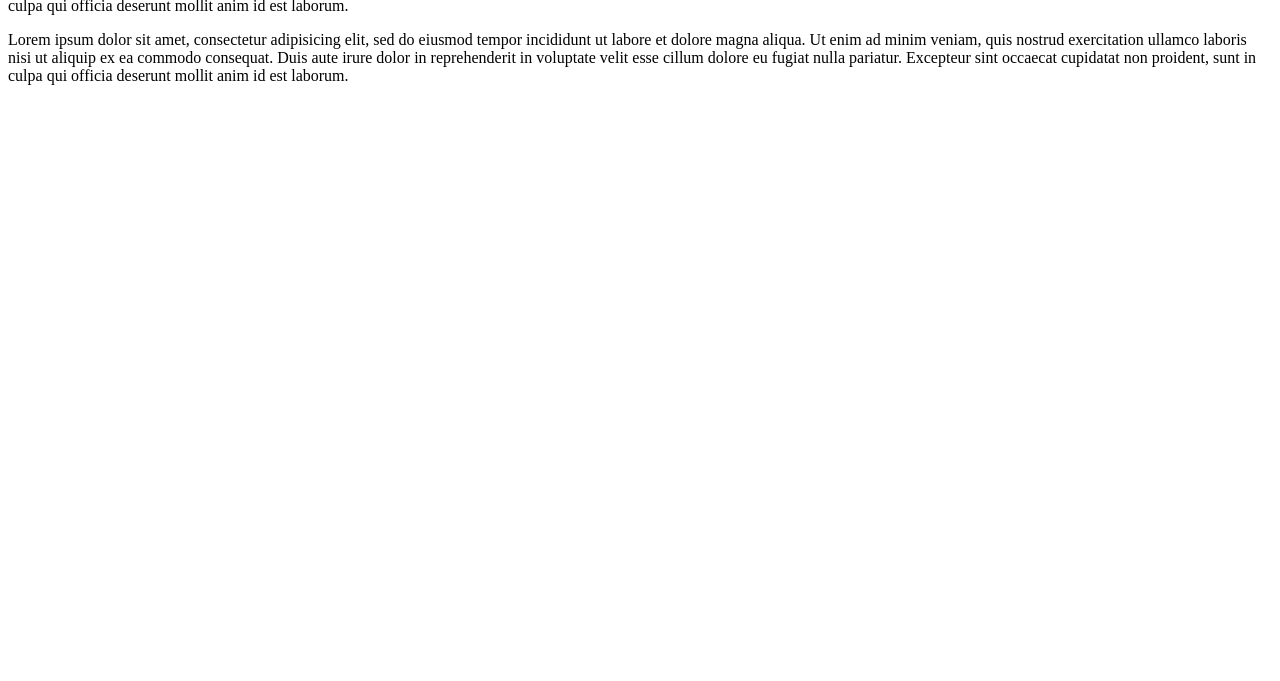
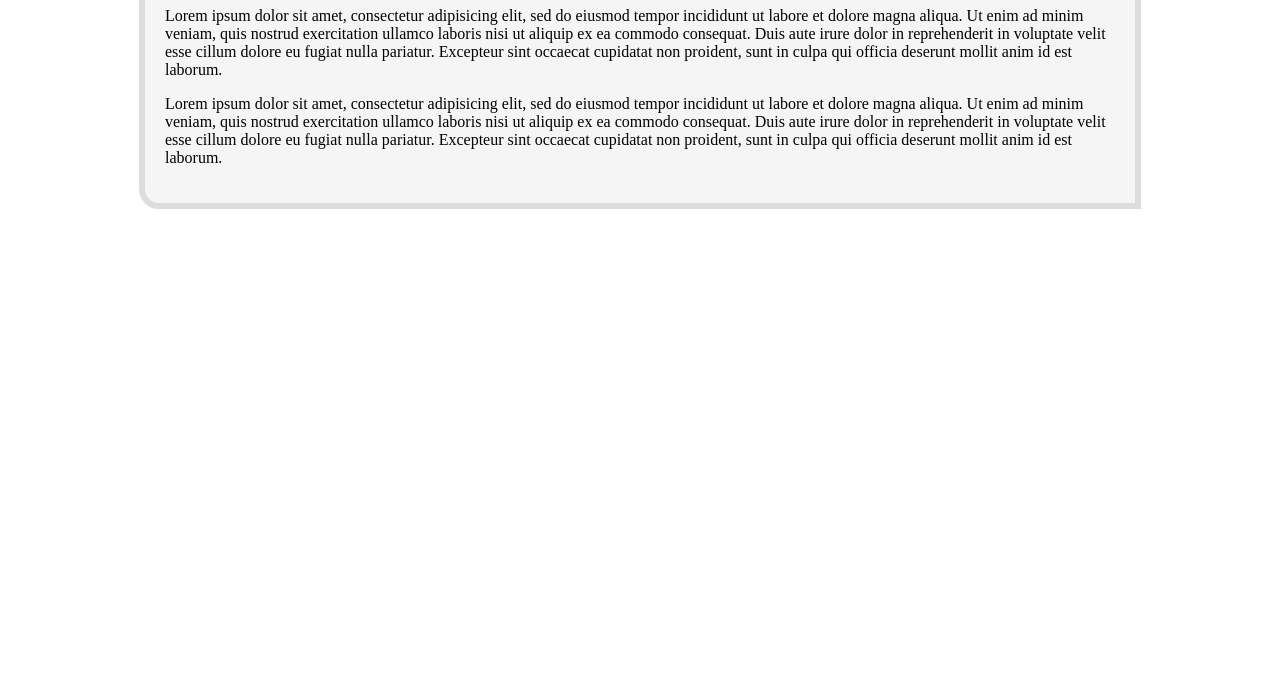
Before and after one commit to DavidRoute/gitcourse, a plain HTML site: page post.html in a window 1280 px wide. Shown: the part 119-800 px from the top of the page. Drawn offline with Linux system fonts and the light colour scheme.

Commit message:
Added style post.html

```diff
--- a/post.html
+++ b/post.html
@@ -2,8 +2,19 @@
 <html>
 <head>
 	<title>Post Example</title>
+	<style>
+	.container {
+		max-width: 950px;
+		background: #f5f5f5;
+		margin: 20px auto;
+		padding: 20px;
+		border: 6px solid #ddd;
+		border-radius: 0px 20px 0px;
+	}
+	</style>
 </head>
 <body>
+	<div class="container">
 		<h1>This is post title</h1>
 
 		<p>Lorem ipsum dolor sit amet, consectetur adipisicing elit, sed do eiusmod
@@ -19,5 +30,6 @@
 		consequat. Duis aute irure dolor in reprehenderit in voluptate velit esse
 		cillum dolore eu fugiat nulla pariatur. Excepteur sint occaecat cupidatat non
 		proident, sunt in culpa qui officia deserunt mollit anim id est laborum.</p>
+	</div>
 </body>
 </html>
```
Lines whose indentation alone changed are shown as unchanged.
